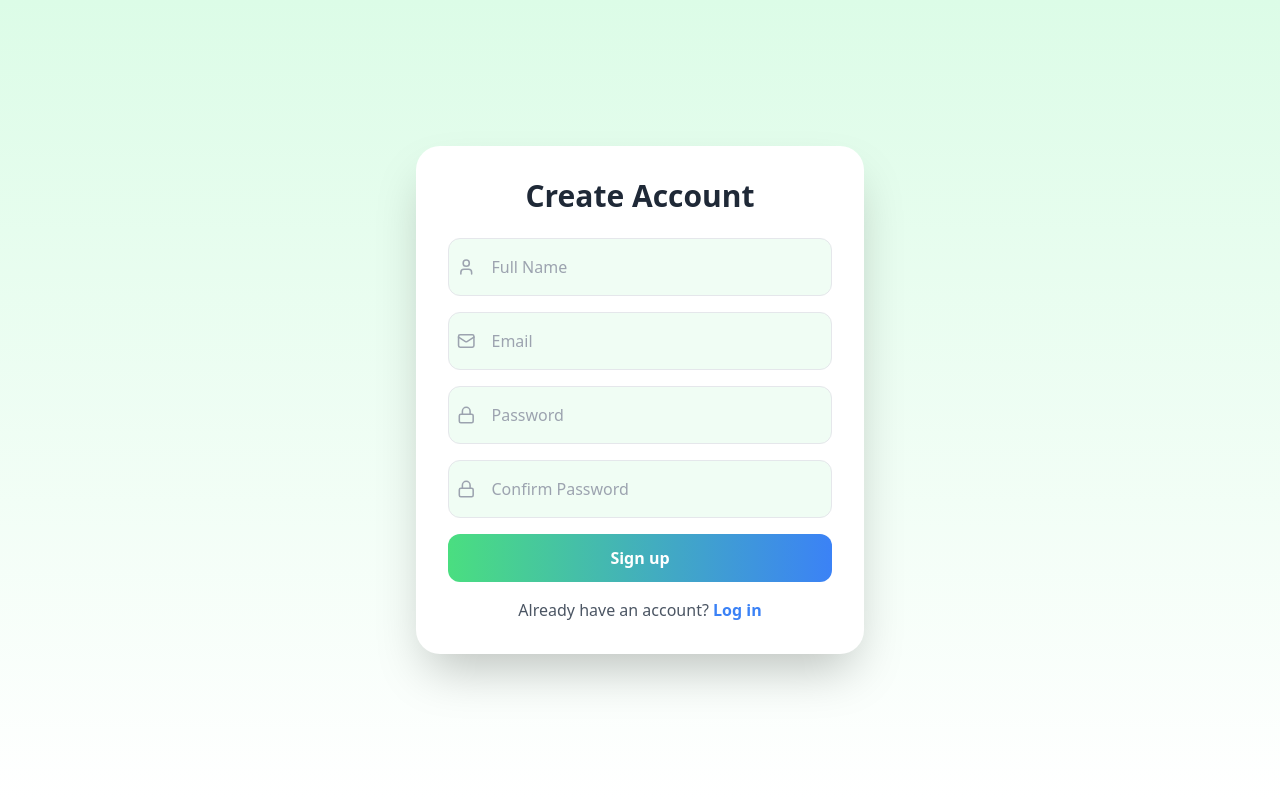
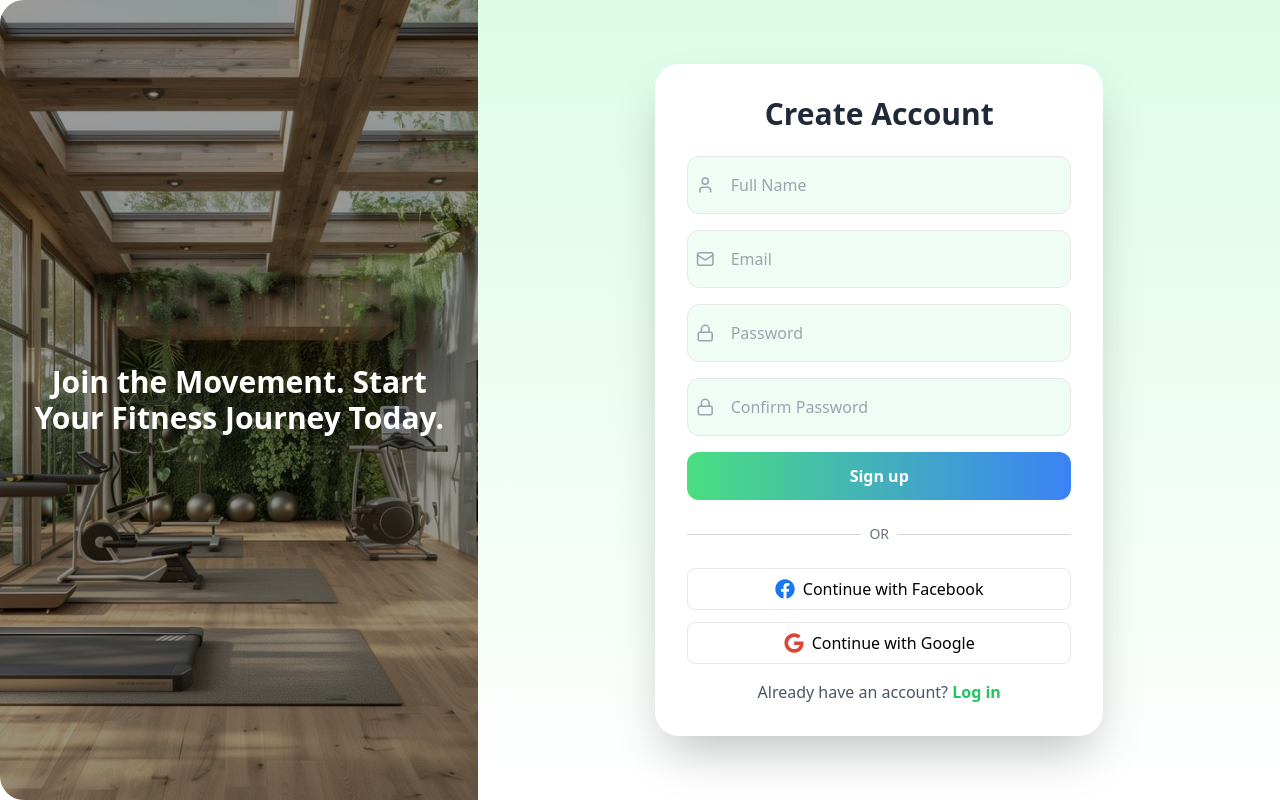
Before and after one commit to bleta12/fitness-app, a React (Vite) app in the folder frontend/: page /Signup in a window 1280 px wide. Built offline with nearby package versions, Linux system fonts and the light colour scheme; no server answers.

Commit message:
added image in Login/Signup page

```diff
--- a/frontend/src/components/Login.tsx
+++ b/frontend/src/components/Login.tsx
@@ -1,12 +1,23 @@
+// src/components/Login.tsx
 import React, { useState } from "react";
 import { Link, useNavigate } from "react-router-dom";
 import { Mail, Lock } from "lucide-react";
+import fitnessImage from "@/components/images/fitness1.jpg";
+
+
+const quotes = [
+  "Push yourself because no one else is going to do it for you!",
+  "The body achieves what the mind believes.",
+  "Strive for progress, not perfection.",
+];
 
 const Login: React.FC = () => {
   const [email, setEmail] = useState("");
   const [password, setPassword] = useState("");
   const [error, setError] = useState("");
   const navigate = useNavigate();
+
+  const randomQuote = quotes[Math.floor(Math.random() * quotes.length)];
 
   const handleLogin = async (e: React.FormEvent) => {
     e.preventDefault();
@@ -33,13 +44,32 @@ const Login: React.FC = () => {
   };
 
   return (
-    <div className="min-h-screen flex items-center justify-center bg-gradient-to-b from-green-100 to-white p-4">
-      <div className="bg-white rounded-3xl shadow-2xl w-full max-w-md p-8">
-        <h2 className="text-3xl font-bold text-gray-800 mb-6 text-center">Welcome Back!</h2>
+    <div className="min-h-screen flex">
+      {/* Left Image / Motivational */}
+      <div
+        className="hidden md:flex w-2/5 bg-cover bg-center rounded-l-3xl"
+        style={{ backgroundImage: `url(${fitnessImage})` }}
+      >
+        <div className="bg-black bg-opacity-30 flex items-center justify-center w-full h-full rounded-l-3xl p-4">
+          <h1 className="text-white text-3xl font-bold text-center">
+            Get Fit. Stay Strong. Join Our Community.
+          </h1>
+        </div>
+      </div>
+
+      {/* Right Form */}
+      <div className="w-full md:w-2/3 flex items-center justify-center p-8 bg-gradient-to-b from-green-100 to-white">
+        <div className="bg-white rounded-3xl shadow-2xl w-full max-w-md p-8 transform transition-transform duration-500 hover:scale-[1.01]">
+          <h2 className="text-3xl font-bold text-gray-800 mb-2 text-center">Welcome Back!</h2>
+
+          {/* Motivational Quote */}
+          <p className="text-center text-green-800 font-semibold mb-6 italic">
+            "{randomQuote}"
+          </p>
 
           <form onSubmit={handleLogin} className="space-y-4">
             {/* Email Input */}
-          <div className="flex items-center border rounded-xl p-2 bg-green-50 focus-within:ring-2 focus-within:ring-green-400">
+            <div className="flex items-center border rounded-xl p-2 bg-green-50 focus-within:ring-2 focus-within:ring-green-400 transform transition-transform duration-200 focus-within:scale-105">
               <Mail className="h-5 w-5 text-gray-400 mr-2" />
               <input
                 type="email"
@@ -52,7 +82,7 @@ const Login: React.FC = () => {
             </div>
 
             {/* Password Input */}
-          <div className="flex items-center border rounded-xl p-2 bg-green-50 focus-within:ring-2 focus-within:ring-green-400">
+            <div className="flex items-center border rounded-xl p-2 bg-green-50 focus-within:ring-2 focus-within:ring-green-400 transform transition-transform duration-200 focus-within:scale-105">
               <Lock className="h-5 w-5 text-gray-400 mr-2" />
               <input
                 type="password"
@@ -68,7 +98,7 @@ const Login: React.FC = () => {
 
             <button
               type="submit"
-            className="w-full bg-gradient-to-r from-green-400 to-blue-500 text-white py-3 rounded-xl font-semibold hover:from-green-500 hover:to-blue-600 transition-colors"
+              className="w-full bg-gradient-to-r from-green-400 to-blue-500 text-white py-3 rounded-xl font-semibold hover:from-green-500 hover:to-blue-600 transition-all duration-300 transform hover:scale-105 hover:shadow-lg"
             >
               Log in
             </button>
@@ -82,6 +112,7 @@ const Login: React.FC = () => {
           </p>
         </div>
       </div>
+    </div>
   );
 };
 
--- a/frontend/src/components/Signup.tsx
+++ b/frontend/src/components/Signup.tsx
@@ -1,6 +1,9 @@
+// src/components/Signup.tsx
 import React, { useState } from "react";
 import { Link, useNavigate } from "react-router-dom";
 import { User, Mail, Lock } from "lucide-react";
+import { FaFacebook, FaGoogle } from "react-icons/fa";
+import fitnessImage from "@/components/images/fitness1.jpg";
 
 const Signup: React.FC = () => {
   const [name, setName] = useState("");
@@ -30,7 +33,7 @@ const Signup: React.FC = () => {
 
       if (res.ok) {
         alert("Signup successful!");
-        navigate("/login"); // redirect to login after signup
+        navigate("/login");
       } else {
         setError(data.message || "Signup failed");
       }
@@ -40,9 +43,25 @@ const Signup: React.FC = () => {
   };
 
   return (
-    <div className="min-h-screen flex items-center justify-center bg-gradient-to-b from-green-100 to-white p-4">
-      <div className="bg-white rounded-3xl shadow-2xl w-full max-w-md p-8">
-        <h2 className="text-3xl font-bold text-gray-800 mb-6 text-center">Create Account</h2>
+    <div className="min-h-screen flex">
+      {/* Left Image / Motivational */}
+      <div
+        className="hidden md:flex w-2/5 bg-cover bg-center rounded-l-3xl"
+        style={{ backgroundImage: `url(${fitnessImage})` }}
+      >
+        <div className="bg-black bg-opacity-40 flex items-center justify-center w-full h-full rounded-l-3xl p-4">
+          <h1 className="text-white text-3xl font-bold text-center">
+            Join the Movement. Start Your Fitness Journey Today.
+          </h1>
+        </div>
+      </div>
+
+      {/* Right Form */}
+      <div className="w-full md:w-2/3 flex items-center justify-center p-8 bg-gradient-to-b from-green-100 to-white">
+        <div className="bg-white rounded-3xl shadow-2xl w-full max-w-md p-8 transform transition-transform duration-500 hover:scale-[1.01]">
+          <h2 className="text-3xl font-bold text-gray-800 mb-6 text-center">
+            Create Account
+          </h2>
 
           <form onSubmit={handleSignup} className="space-y-4">
             {/* Name Input */}
@@ -107,12 +126,33 @@ const Signup: React.FC = () => {
             </button>
           </form>
 
+          {/* Divider */}
+          <div className="flex items-center my-6">
+            <hr className="flex-grow border-gray-300" />
+            <span className="px-2 text-gray-500 text-sm">OR</span>
+            <hr className="flex-grow border-gray-300" />
+          </div>
+
+          {/* Social Signup */}
+          <div className="space-y-3">
+            <button className="w-full flex items-center justify-center gap-2 border p-2 rounded-lg hover:bg-gray-50 transition">
+              <FaFacebook size={20} color="#1877F2" /> Continue with Facebook
+            </button>
+            <button className="w-full flex items-center justify-center gap-2 border p-2 rounded-lg hover:bg-gray-50 transition">
+              <FaGoogle size={20} color="#DB4437" /> Continue with Google
+            </button>
+          </div>
+
           <p className="mt-4 text-center text-gray-600">
             Already have an account?{" "}
-          <Link to="/login" className="text-blue-500 font-semibold hover:underline">
+            <Link
+              to="/login"
+              className="text-green-500 font-semibold hover:underline"
+            >
               Log in
             </Link>
           </p>
+        </div>
       </div>
     </div>
   );
--- a/package.json
+++ b/package.json
@@ -4,6 +4,7 @@
     "aos": "^2.3.4",
     "axios": "^1.12.2",
     "feather-icons": "^4.29.2",
+    "react-icons": "^5.5.0",
     "sockjs-client": "^1.6.1"
   }
 }
```
Also changed, not shown: frontend/src/components/images/fitness1.jpg (added). Lines whose indentation alone changed are shown as unchanged.
